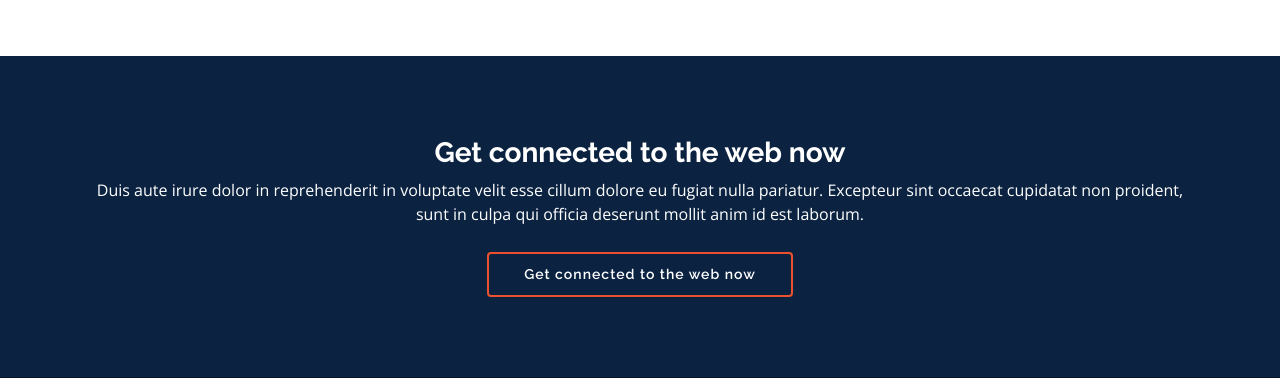
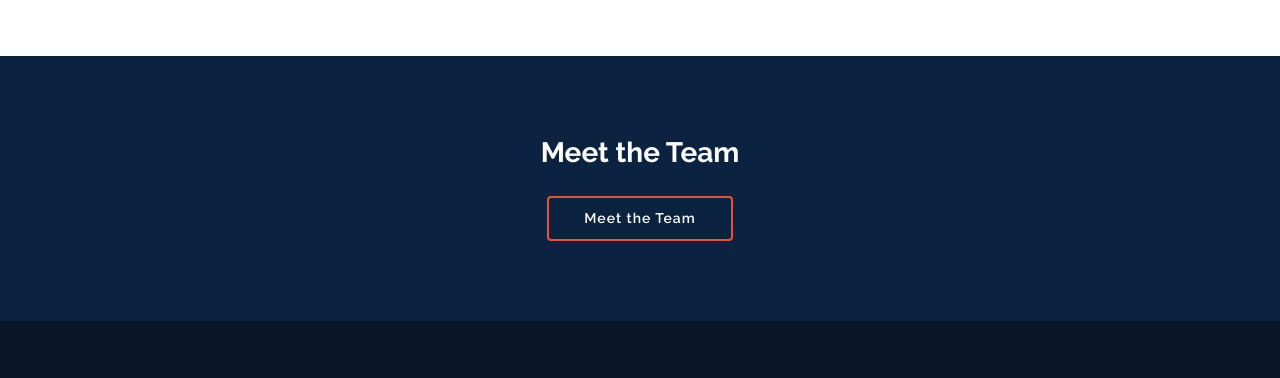
Before and after one commit to bibinlittle/Asas-UAE, a plain HTML site: page about.html in a window 1280 px wide. Shown: the part 1000-1378 px from the top of the page. Drawn offline with nearby package versions, Linux system fonts and the light colour scheme.

```diff
--- a/about.html
+++ b/about.html
@@ -264,15 +264,9 @@
             <div class="container" data-aos="zoom-in">
 
                 <div class="text-center">
-                    <h3>Get connected to the web now</h3>
-                    <p> Duis aute irure dolor in reprehenderit in voluptate velit esse cillum dolore eu fugiat
-                        nulla
-                        pariatur.
-                        Excepteur sint occaecat cupidatat non proident, sunt in culpa qui officia deserunt
-                        mollit anim
-                        id est
-                        laborum.</p>
-                    <a class="cta-btn" href="#">Get connected to the web now</a>
+                    <h3>Meet the Team</h3>
+                    <p> </p>
+                    <a class="cta-btn" href="#">Meet the Team</a>
                 </div>
 
             </div>
```
Also changed, not shown: contact.html (+2 -2 lines), index.html (+2 -2 lines), index3.html (+2 -2 lines), service.html (+2 -2 lines), team.html (+2 -2 lines).
